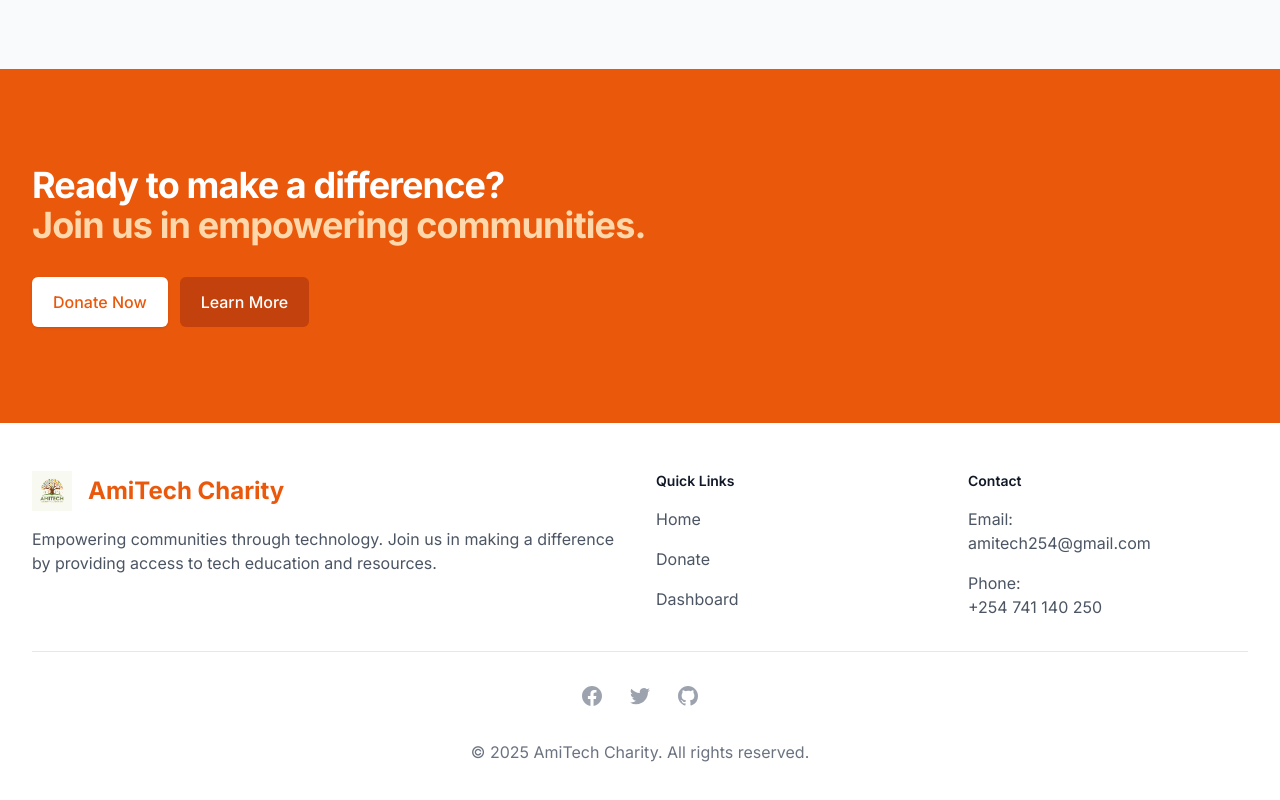
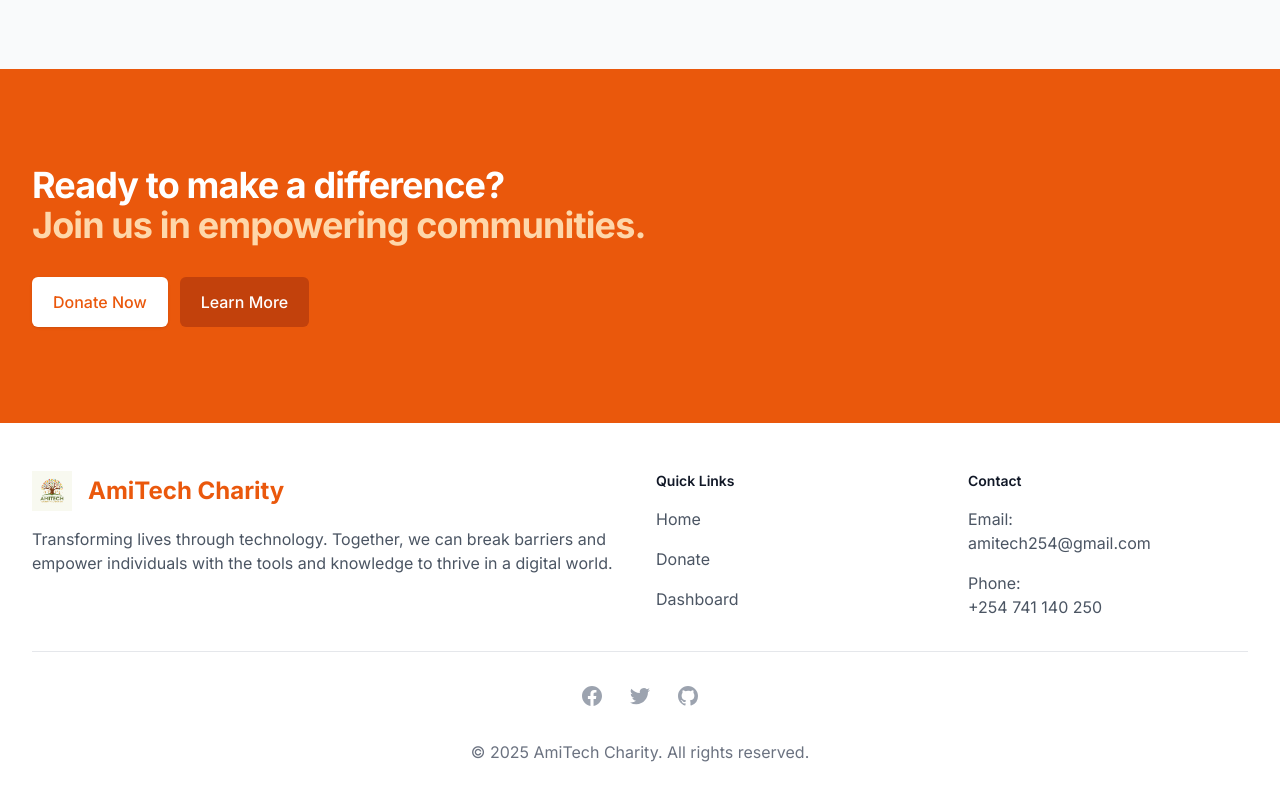
Before and after one commit to Faqih001/Fund_Raiser_Mpesa, a Next.js app: page / in a window 1280 px wide. Shown: the part 1577-2377 px from the top of the page. Built offline with nearby package versions, Linux system fonts and the light colour scheme.

Commit message:
Update footer description to better reflect mission and impact

```diff
--- a/src/components/Footer.jsx
+++ b/src/components/Footer.jsx
@@ -19,8 +19,8 @@
               <h3 className="text-2xl font-bold text-orange-600">AmiTech Charity</h3>
             </div>
             <p className="mt-4 text-base text-gray-600">
-              Empowering communities through technology. Join us in making a difference
-              by providing access to tech education and resources.
+              Transforming lives through technology. Together, we can break barriers and empower
+              individuals with the tools and knowledge to thrive in a digital world.
             </p>
           </div>
 
```
